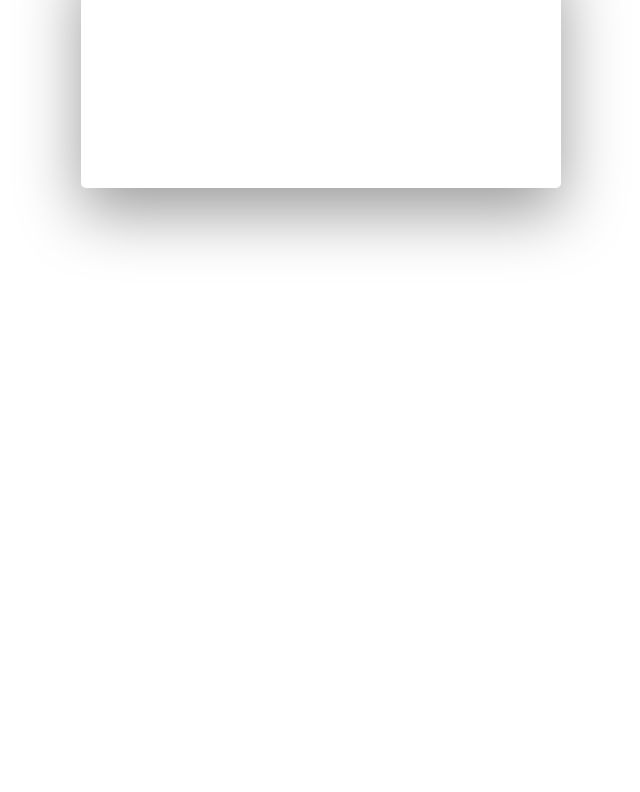
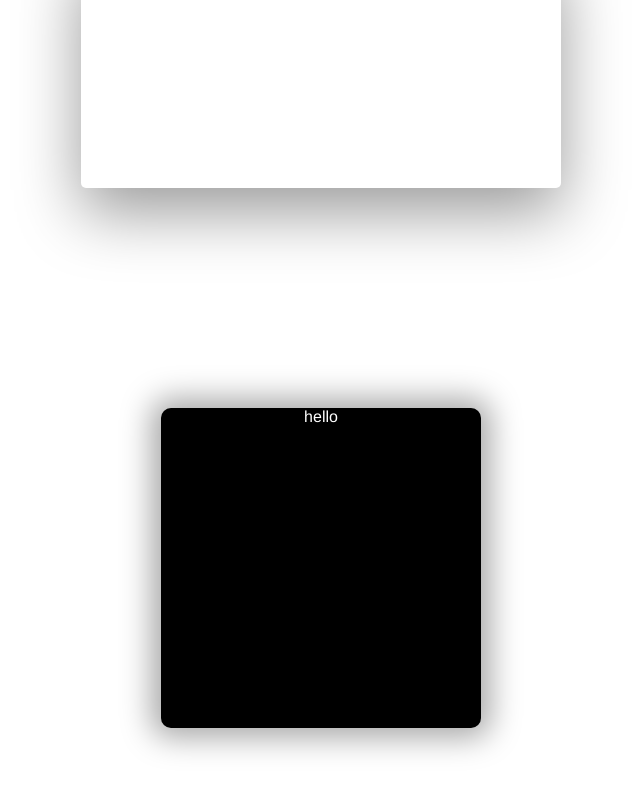
Before and after one commit to jerry000lin/codepen-vue, a Vue app: page /#/card in a window 1280 px wide. Shown: the part 262-1054 px from the top of the page, without its empty margins (319-959 px from the left). Before the commit the page ends 800 px from the top, so only its background shows below. Built offline with nearby package versions, Linux system fonts and the light colour scheme.

Commit message:
turnningCard

```diff
--- /dev/null
+++ b/src/utils/progress.js
@@ -0,0 +1 @@
+export const progressIncrease = (num, target, step) => {};
--- a/src/views/CardTest/Index.vue
+++ b/src/views/CardTest/Index.vue
@@ -16,16 +16,24 @@
           </template>
         </flipping-card>
       </div>
+
+      <div class="turnning-card">
+        <turnning-card>
+          hello
+        </turnning-card>
+      </div>
     </div>
   </div>
 </template>
 
 <script>
-import FlippingCard from "./components/FlippingCard";
+import flippingCard from "./components/flippingCard";
+import turnningCard from "./components/turnningCard";
 export default {
   name: "cardTest",
   components: {
-    FlippingCard
+    flippingCard,
+    turnningCard
   }
 };
 </script>
@@ -38,5 +46,8 @@ export default {
     align-items: center;
     justify-content: center;
   }
+  .turnning-card {
+    color: #fff;
+  }
 }
 </style>
--- a/src/views/CardTest/components/FlippingCard.vue
+++ b/src/views/CardTest/components/FlippingCard.vue
@@ -8,7 +8,7 @@
     </div>
   </div>
 </template>
-<style lang="less">
+<style lang="less" scoped>
 .card {
   position: relative;
   width: 30rem;
--- /dev/null
+++ b/src/views/CardTest/components/turnningCard.vue
@@ -0,0 +1,161 @@
+<template>
+  <div class="card-wrap">
+    <div class="card-shadow" :style="shadowStyleObject"></div>
+    <div
+      class="poster"
+      @mouseover="handleMouseOver"
+      @mousemove="handleMousemove($event)"
+      @mouseleave="handleMouseLeave"
+      :style="cardStyleObject"
+    >
+      <slot></slot>
+      <div class="card-shine" :style="shineStyleObject"></div>
+    </div>
+  </div>
+</template>
+
+<script>
+export default {
+  data() {
+    return {
+      hoving: false,
+      cardRotateX: 0,
+      cardRotateY: 0,
+      cardTranslateX: 0,
+      cardTranslateY: 0,
+      shadowRotateX: 0,
+      shadowRortateY: 0,
+      shadowTranslateX: 0,
+      shadowTranslateY: 0,
+      shineAngle: 0,
+      shineLight: 0
+    };
+  },
+  computed: {
+    cardStyleObject() {
+      return {
+        transform: `translate3d(${this.cardTranslateX}px,${
+          this.cardTranslateY
+        }px,0) rotateX(${this.cardRotateX}deg) rotateY(${this.cardRotateY}deg)`
+      };
+    },
+    shadowStyleObject() {
+      const styleObject = {
+        transform: `translate3d(${this.shadowTranslateX}px,${
+          this.shadowTranslateY
+        }px,0) rotateX(${this.shadowRotateX}deg) rotateY(${
+          this.shadowRortateY
+        }deg)`
+      };
+      if (this.hoving) {
+        styleObject.transition = "transform 0.05s";
+      }
+      return styleObject;
+    },
+    shineStyleObject() {
+      return {
+        background: `linear-gradient(${
+          this.shineAngle
+        }deg, rgba(255, 255, 255, ${
+          this.shineLight
+        }) 0%, rgba(255, 255, 255, 0) 80%)`
+      };
+    }
+  },
+  methods: {
+    handleMouseOver() {
+      clearInterval(this.lightFadeInterval);
+    },
+    handleMousemove(event) {
+      this.hoving = true;
+      const targetBCR = event.target.getBoundingClientRect(),
+        targetHeight = targetBCR.height,
+        targetWidth = targetBCR.width,
+        targetTop = targetBCR.top,
+        targetLeft = targetBCR.left;
+      const mouseX = event.clientX - targetLeft,
+        mouseY = event.clientY - targetTop;
+
+      const mouseXToCenter = mouseX - targetWidth / 2,
+        mouserYToCenter = targetHeight / 2 - mouseY;
+
+      const xScale = mouseX / targetWidth;
+      const yScale = mouseY / targetHeight;
+
+      this.cardRotateX = 20 - 40 * xScale;
+      this.cardRotateY = 40 * yScale - 20;
+      this.cardTranslateX = xScale * 20 - 10;
+      this.cardTranslateY = yScale * 20 - 10;
+
+      this.shadowRotateX = -this.cardRotateX;
+      this.shadowRortateY = -this.cardRotateY;
+      this.shadowTranslateX = -this.cardTranslateX;
+      this.shadowTranslateY = -this.cardTranslateY;
+
+      this.shineAngle = Math.atan2(mouseXToCenter, mouserYToCenter) * 57.3;
+      this.shineLight =
+        Math.sqrt(
+          (mouseXToCenter ** 2 + mouserYToCenter ** 2) /
+            ((targetWidth / 2) ** 2 + (targetHeight / 2) ** 2)
+        ) * 0.8;
+    },
+    handleMouseLeave() {
+      this.hoving = false;
+      this.cardRotateX = 0;
+      this.cardRotateY = 0;
+      this.cardTranslateX = 0;
+      this.cardTranslateY = 0;
+
+      this.shadowRotateX = 0;
+      this.shadowRortateY = 0;
+      this.shadowTranslateX = 0;
+      this.shadowTranslateY = 0;
+      const step = this.shineLight / 15;
+      this.lightFadeInterval = setInterval(() => {
+        this.shineLight -= step;
+        if (this.shineLight <= 0) {
+          clearInterval(this.lightFadeInterval);
+        }
+      }, 50);
+    }
+  }
+};
+</script>
+
+<style lang="less" scoped>
+.card-wrap {
+  position: relative;
+}
+.card-shadow {
+  background: #b3b3b3;
+  transform-style: preserve-3d;
+  width: 320px;
+  height: 320px;
+  position: absolute;
+  box-shadow: 0 0 30px 10px #aaa;
+  border-radius: 10px;
+
+  transition: transform 0.75s ease-in-out;
+}
+.poster {
+  position: relative;
+  width: 320px;
+  height: 320px;
+  border-radius: 10px;
+  background-color: rgba(0, 0, 0, 1);
+  overflow: hidden;
+  transition: transform 0.75s ease-in-out;
+  &:hover {
+    transition: transform 0.05s;
+  }
+  .card-shine {
+    position: absolute;
+    top: 0;
+    bottom: 0;
+    right: 0;
+    left: 0;
+    transform-style: preserve-3d;
+    border-radius: 10px;
+  }
+}
+</style>
--- a/src/views/Home.vue
+++ b/src/views/Home.vue
@@ -2,7 +2,7 @@
   <div>
     <router-link to="/button">button</router-link> |
     <router-link to="/text">text</router-link> |
-    <router-link to="/text">card</router-link> |
+    <router-link to="/card">card</router-link> |
   </div>
 </template>
 
```
